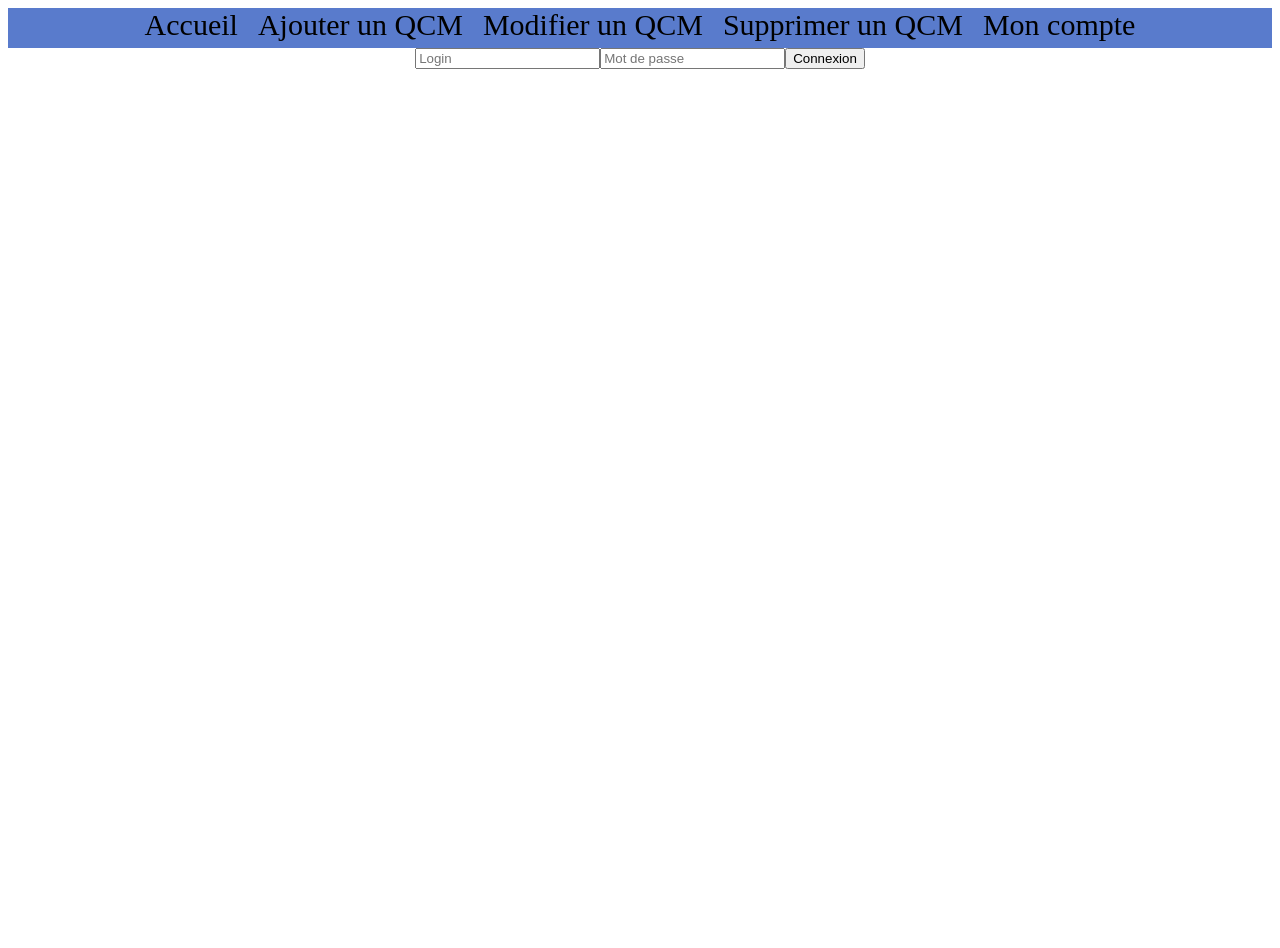
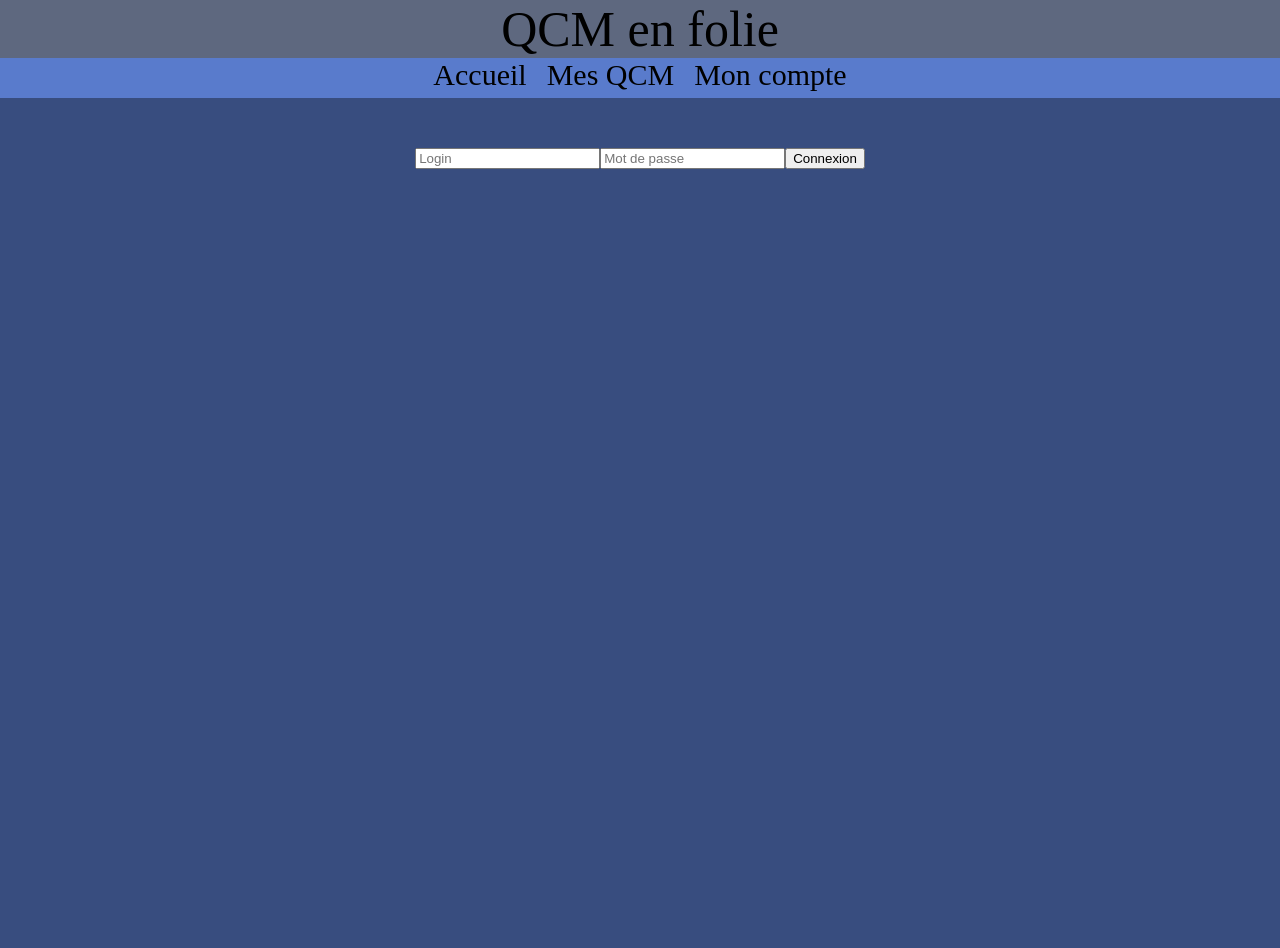
Before and after one commit to LeBorgne01/SiteQCM, a PHP site: page / in a window 1280 px wide. Before the commit the page ends 800 px from the top, so only its background shows below. Run offline with PHP 8.4, Linux system fonts and the light colour scheme.

Commit message:
modifs diverses

```diff
--- a/classes/html.php
+++ b/classes/html.php
@@ -14,27 +14,30 @@ class HTML{
 
 	public function meta_data(){
 		$code = "";
-		if(!is_null($this->logo) && isset($this->logo)){
+		if(!is_null($this->logo) && isset($this->logo))
 			$code .= '<link rel="shortcut icon" type="image/x-icon" href="' . $this->logo . '">';
-		}
 
-		if(!is_null($this->charset) && isset($this->charset)){
+		if(!is_null($this->charset) && isset($this->charset))
 			$code .= '<meta charset="' . $this->charset . '">';
-		}
 
-		if(!is_null($this->titre) && isset($this->titre)){
+		if(!is_null($this->titre) && isset($this->titre))
 			$code .= '<title>' . $this->titre . '</title>';
-		}
 
-		if(!is_null($this->css) && isset($this->css)){
+		if(!is_null($this->css) && isset($this->css))
 			$code .= '<link rel="stylesheet" href="style/' . $this->css . '">';
-		}
 
 		return $code;
 	}
 
+	public function header($_texte=null){
+		$code = "<header>";
+		if(!is_null($_texte))
+			$code .= $_texte;
+		return $code .= "</header>";
+	}
+
 	public function menu_nav_prof(){
-		$code ='<nav>
+		$code = '<nav>
 					<ul>
 						<li><a href="index.php">Accueil</a></li>
 						<li><a href="">Ajouter un QCM</a></li>
@@ -45,5 +48,16 @@ class HTML{
 				</nav>';
 		return $code;
 	}
+
+	public function menu_nav_eleve(){
+		$code ='<nav>
+					<ul>
+						<li><a href="index.php">Accueil</a></li>
+						<li><a href="">Mes QCM</a></li>
+						<li><a href="">Mon compte</a></li>
+					</ul>
+				</nav>';
+		return $code;
+	}
 }
 ?>
--- a/index.php
+++ b/index.php
@@ -13,11 +13,10 @@ include("classes/HTML.php");
 	?>
 </head>
 <body>
-	<nav>
-		<?php
-		echo $html->menu_nav_prof();
-		?>
-	</nav>
+	<?php
+	echo $html->header("QCM en folie");
+	echo $html->menu_nav_eleve();
+	?>
 	<main>
 		<?php
 		$form_connexion = new form("connexion","form_connexion.php","post","");
--- a/style/style.css
+++ b/style/style.css
@@ -1,9 +1,25 @@
-main
+html
 {
+	height: 100%;
+	background-color: #384D7F;
+	margin: 0;
+	padding: 0;
+}
+
+body
+{
+	height:inherit;
+	margin: 0;
+	padding: 0;
+}
+
+header
+{
+	background-color: #5E687F;
 	text-align: center;
-	height: 100%;
-	position: relative;
-	margin: auto;
+	font:arial;
+	font-size: 50px;
+
 }
 
 nav
@@ -51,6 +67,16 @@ nav ul li a
 	height: 100%;
 }
 
-nav ul li a:hover {
+nav ul li a:hover
+{
 	background-color:#BCD0FF;
 }
+
+main
+{
+	text-align: center;
+	height: 100%;
+	position: relative;
+	margin: auto;
+	padding-top: 50px;
+}
```
